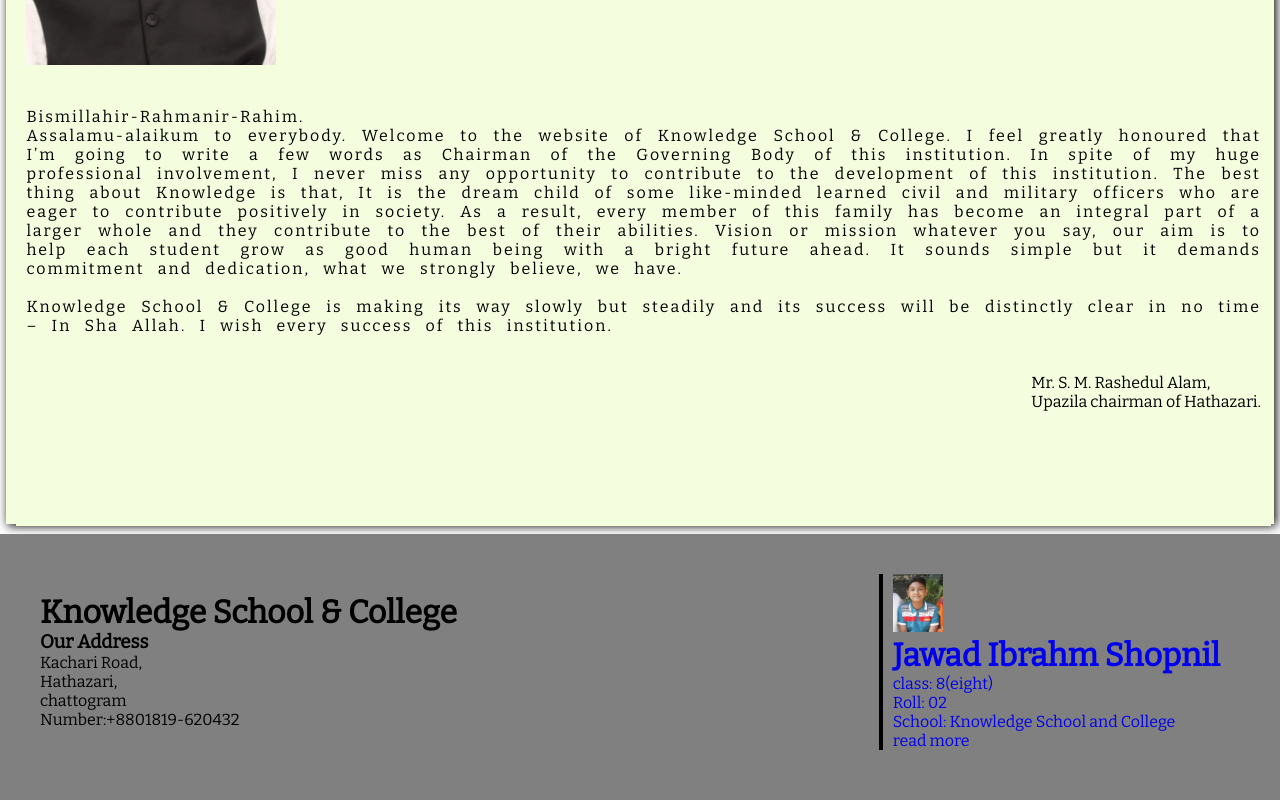
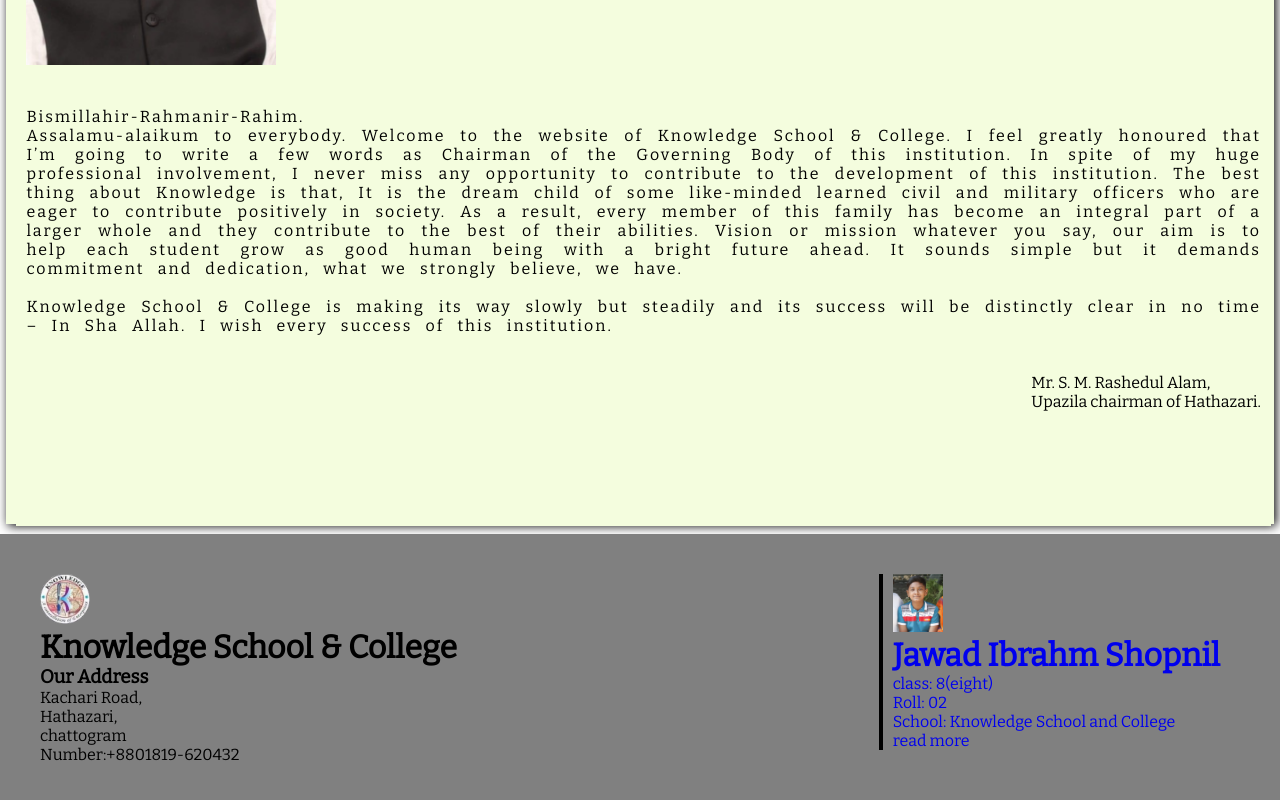
Before and after one commit to JawadIbrahim/ksc, a plain HTML site: page kscwebhtml/messch.html in a window 1280 px wide. Shown: the part 346-1146 px from the top of the page. Drawn offline with nearby package versions, Linux system fonts and the light colour scheme; the site is published under a folder, as on GitHub Pages, so addresses that start at the root find nothing.

Commit message:
Update messch.html

```diff
--- a/kscwebhtml/messch.html
+++ b/kscwebhtml/messch.html
@@ -43,7 +43,7 @@ Knowledge School &amp; College is making its way slowly but steadily and its suc
     </div>
 <footer class="fbottom" id="cont">
    <div class="kscf">
-   <img src="/kscsrc/ksclogo.png" width="50px" alt="">
+   <img src="../kscsrc/ksclogo.png" width="50px" alt="">
     <h1>Knowledge School &amp; College</h1>
     <h3>Our Address</h3>
     <p>Kachari Road,<br>Hathazari,<br>chattogram <br>Number:+8801819-620432</p>
```
